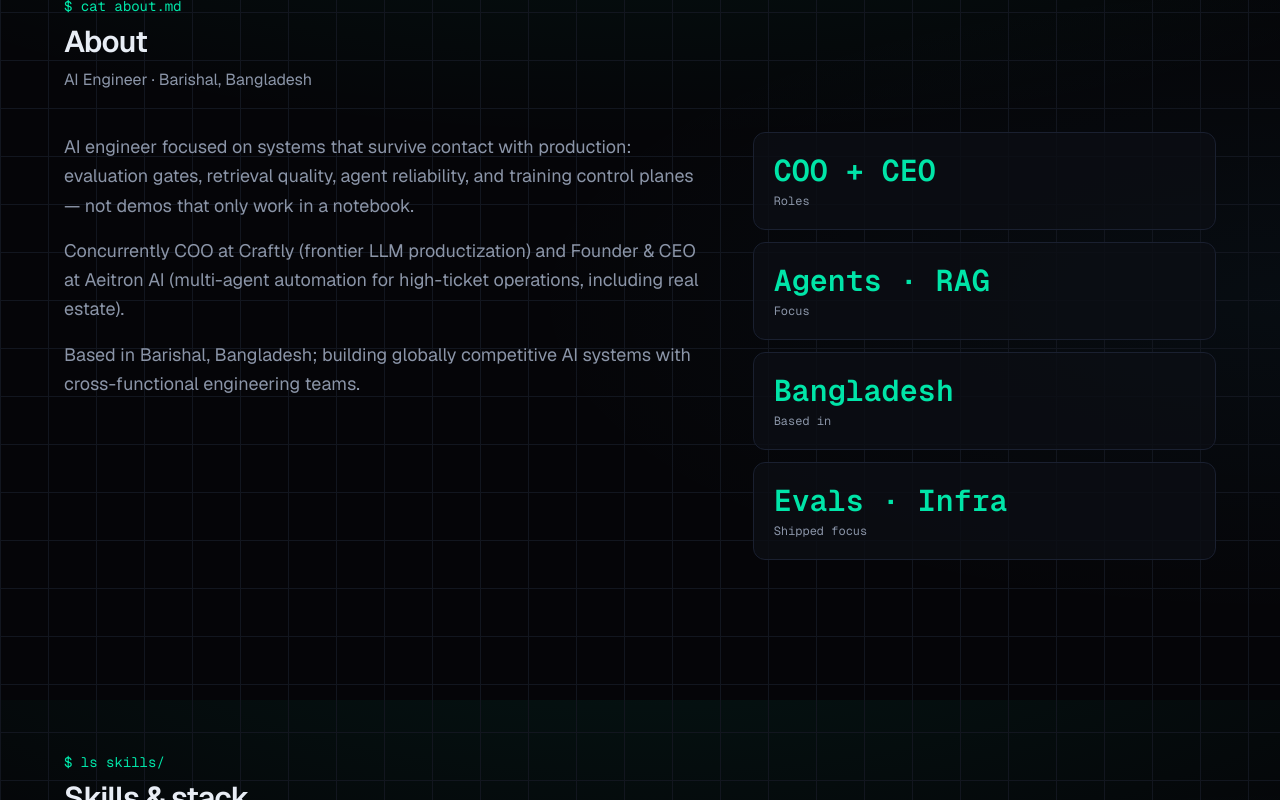
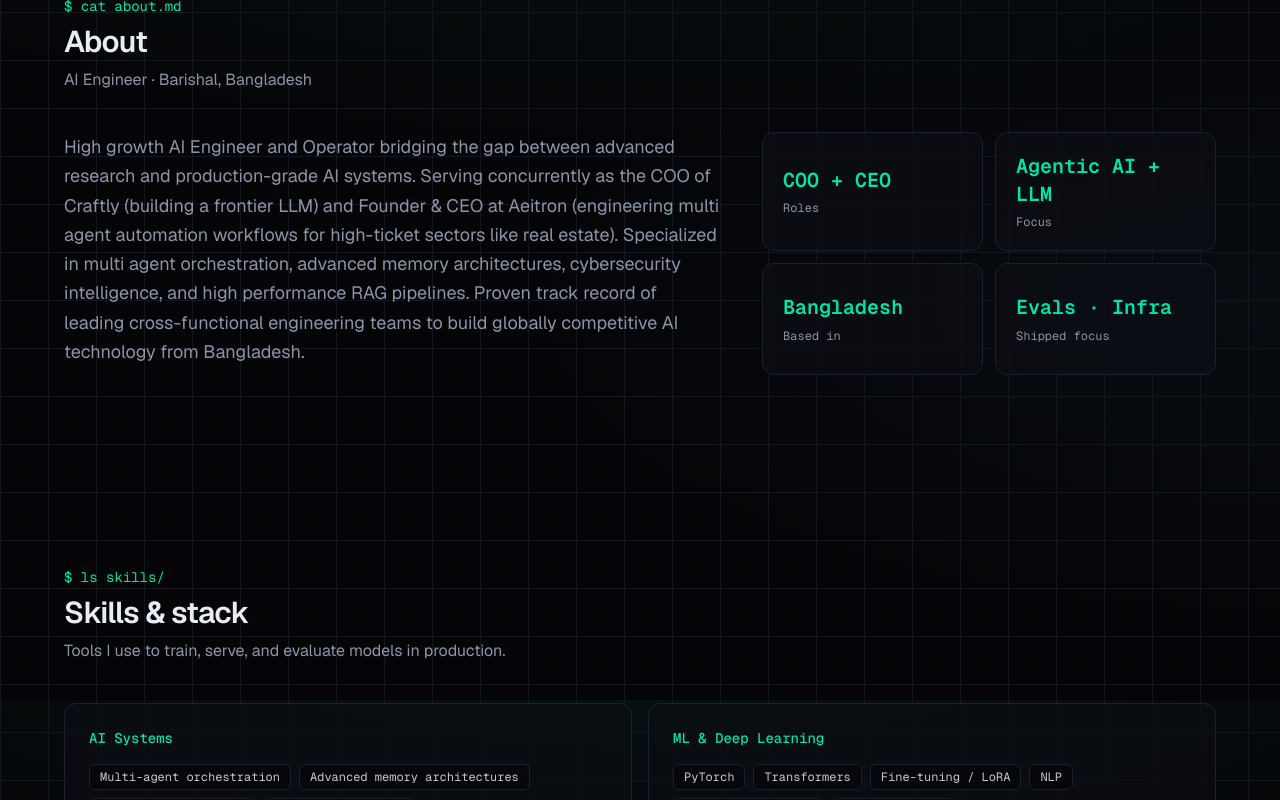
Before and after one commit to mah5472651/ai-engineer-website, a Next.js app: page / in a window 1280 px wide. Shown: the part 900-1700 px from the top of the page. Built offline with nearby package versions, Linux system fonts and the light colour scheme; no server answers.

Commit message:
Update About copy and realign highlight cards.
Replace about blurb with the COO/Aeitron operator narrative, set Focus to Agentic AI + LLM, and top-align a stable 2x2 highlight grid so cards no longer sit below the text.

```diff
--- a/src/components/About.tsx
+++ b/src/components/About.tsx
@@ -12,21 +12,27 @@ export default function About() {
           subtitle={`${site.role} · ${site.location}`}
         />
 
-        <div className="grid gap-10 lg:grid-cols-[1.4fr_1fr]">
-          <Reveal variant="left" className="space-y-4 text-base leading-relaxed text-muted sm:text-lg">
+        <div className="grid items-start gap-8 lg:grid-cols-[1.45fr_1fr] lg:gap-10">
+          <Reveal
+            variant="up"
+            className="space-y-4 text-base leading-relaxed text-muted sm:text-lg"
+          >
             {about.paragraphs.map((p, i) => (
               <p key={i}>{p}</p>
             ))}
           </Reveal>
 
-          <div className="grid gap-3 sm:grid-cols-2 lg:grid-cols-1">
+          {/* Keep highlight cards top-aligned with the about copy (2×2) */}
+          <div className="grid grid-cols-2 gap-3 self-start">
             {about.highlights.map((h, i) => (
-              <Reveal key={h.label} delay={i * 80} variant="scale">
-                <div className="card-lift rounded-xl border border-card-border bg-card/80 p-5">
-                  <p className="font-mono text-2xl font-semibold text-accent sm:text-3xl">
+              <Reveal key={h.label} delay={i * 60} variant="up" className="h-full">
+                <div className="card-lift flex h-full min-h-[6.5rem] flex-col justify-center rounded-xl border border-card-border bg-card/80 p-4 sm:min-h-[7rem] sm:p-5">
+                  <p className="font-mono text-base font-semibold leading-snug text-accent sm:text-lg lg:text-xl">
                     {h.value}
                   </p>
-                  <p className="mt-1 font-mono text-xs text-muted">{h.label}</p>
+                  <p className="mt-1.5 font-mono text-[11px] text-muted sm:text-xs">
+                    {h.label}
+                  </p>
                 </div>
               </Reveal>
             ))}
--- a/src/data/portfolio.ts
+++ b/src/data/portfolio.ts
@@ -33,13 +33,11 @@ export const site = {
 
 export const about = {
   paragraphs: [
-    "AI engineer focused on systems that survive contact with production: evaluation gates, retrieval quality, agent reliability, and training control planes — not demos that only work in a notebook.",
-    "Concurrently COO at Craftly (frontier LLM productization) and Founder & CEO at Aeitron AI (multi-agent automation for high-ticket operations, including real estate).",
-    "Based in Barishal, Bangladesh; building globally competitive AI systems with cross-functional engineering teams.",
+    "High growth AI Engineer and Operator bridging the gap between advanced research and production-grade AI systems. Serving concurrently as the COO of Craftly (building a frontier LLM) and Founder & CEO at Aeitron (engineering multi agent automation workflows for high-ticket sectors like real estate). Specialized in multi agent orchestration, advanced memory architectures, cybersecurity intelligence, and high performance RAG pipelines. Proven track record of leading cross-functional engineering teams to build globally competitive AI technology from Bangladesh.",
   ],
   highlights: [
     { label: "Roles", value: "COO + CEO" },
-    { label: "Focus", value: "Agents · RAG" },
+    { label: "Focus", value: "Agentic AI + LLM" },
     { label: "Based in", value: "Bangladesh" },
     { label: "Shipped focus", value: "Evals · Infra" },
   ],
```
